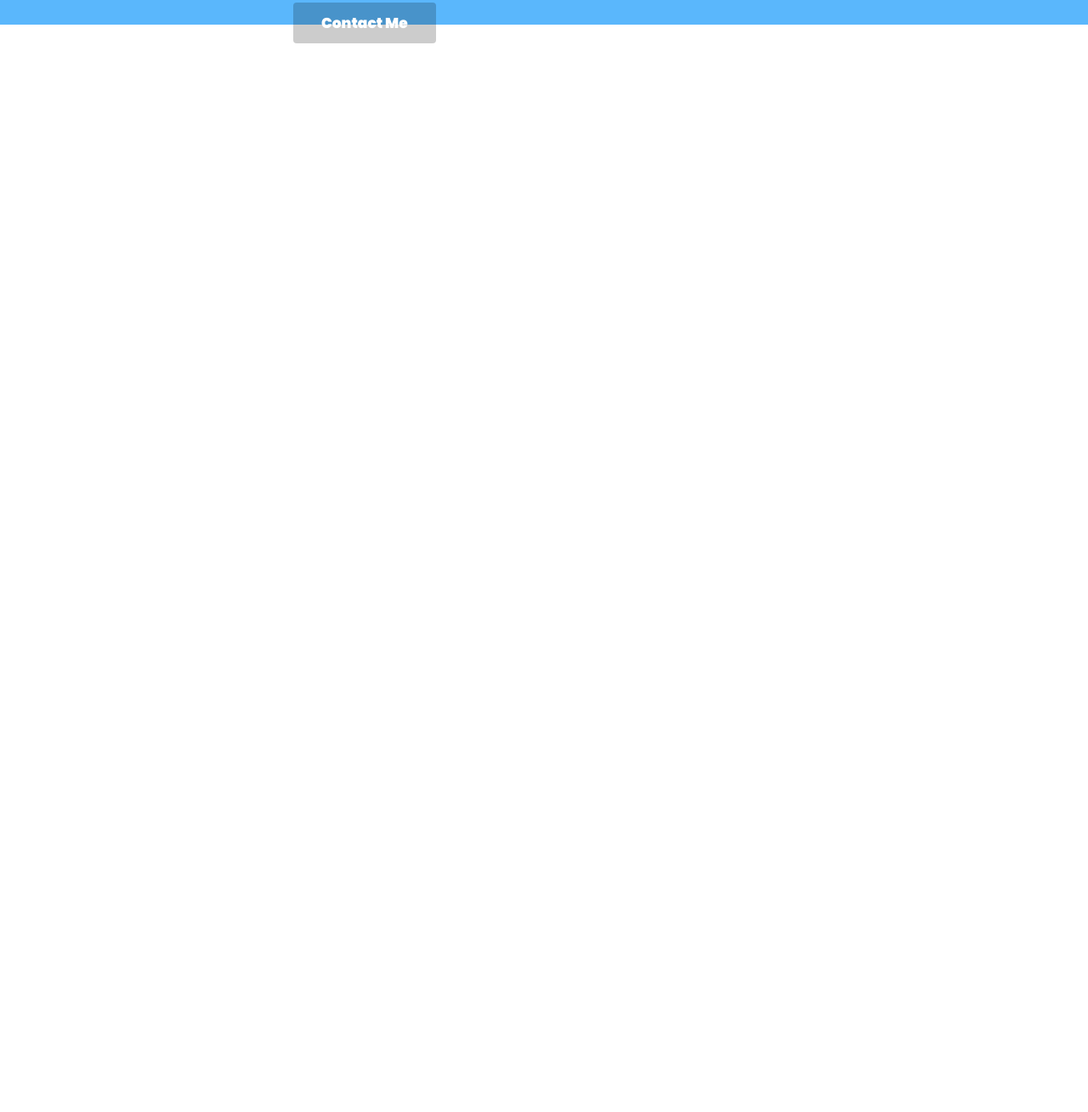
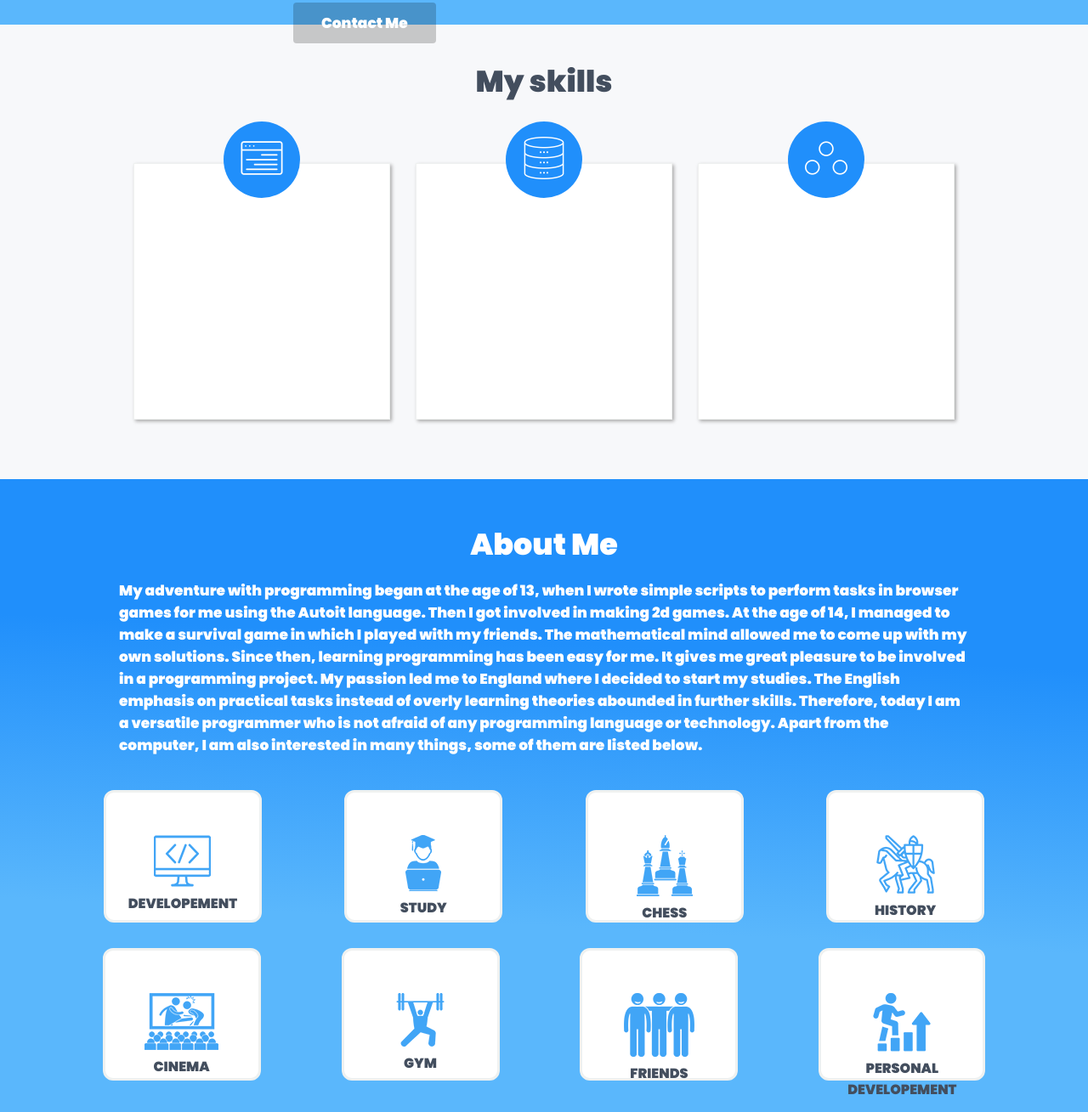
Before and after one commit to CezarySzwalbeDMU/CTEC3905_2021_502, a plain HTML site: page index.html in a window 1280 px wide. Shown: the part 371-1680 px from the top of the page at 85% size. Before the commit the page ends 800 px from the top, so only its background shows below. Drawn offline with Linux system fonts and the light colour scheme; files whose address does not match are found by name.

Commit message:
second push My skills added

```diff
--- a/css/styles.css
+++ b/css/styles.css
@@ -76,6 +76,58 @@ nav.open {
   opacity: 1;
 
 }
+#about{
+  background: linear-gradient(183deg, rgba(32,143,251,1) 27%, rgba(90,183,252,1) 67%);
+  padding-bottom:  30px;
+}
+
+#atop{
+display: flex;
+flex-direction: row;
+  }
+.atopl
+{
+  flex-grow: 1;
+
+
+
+}
+.atopr
+{
+
+  flex-grow: 1;
+
+}
+#atopc
+{
+ font-family: "Poppins", sans-serif;
+ color: white;
+ font-size: 35px;
+ font-weight: 700;
+  margin-top: 50px;
+  flex-grow: 3;
+
+  text-align: center;
+  justify-content: center;
+  display:flex;
+  flex-direction: column;
+}
+
+#textabout
+{
+text-align: left;
+margin-top: 15px;
+margin-left: 140px;
+margin-right: 140px;
+font-size: 17px;
+font-weight: 300;
+
+}
+#astop
+{
+  display: flex;
+  flex-flow:row;
+}
 
 #menuToggler {
   font-size: 70px ;
@@ -85,8 +137,111 @@ nav.open {
   z-index: 1;
 }
 
+.astopc
+{
+  display: flex;
+  margin-top: 40px;
+flex-grow: 3;
+flex-flow: column;
+
+}
+
+.int{
+
+  display: flex;
+  flex-flow: row;
+  justify-content: space-around;
+  flex-wrap: wrap;
+
+}
 
 
+.passions{
+  background-color: white;
+color: #434E5E;
+  text-align: center;
+font-family: "Poppins", sans-serif;
+font-weight: 600;
+  margin-left: 20px;
+  margin-right: 20px;
+  margin-bottom: 30px;
+  height: 150px;
+  border-width: 3px;
+    border-radius: 12px;
+    border-style: solid;
+    border-color: rgb(239, 241, 240);
+    max-width: 190px;
+    min-width:180px;
+
+}
+
+#skills{
+  background-color: #F7F8FA;
+padding-bottom: 70px;
+}
+#skillstop
+{
+
+display: flex;
+flex-flow: row;
+}
+.skillss{
+  flex-grow: 1;
+}
+#skillsc
+{
+  color: #434E5E;
+  font-family: "Poppins", sans-serif;
+  font-weight: 700;
+  font-size: 35px;
+  margin-top: 40px;
+  text-align: center;
+  flex-grow: 3;
+}
+
+#skillstops
+{
+  flex-flow: row;
+  display:flex;
+  justify-content:space-around;
+
+}
+.sidesskills
+{
+
+
+  flex-grow: 1;
+}
+.skillsx
+{
+display: flex;
+  background-color: white;
+  margin-top: 70px;
+  text-align: center;
+justify-content: center;
+  height: 300px;
+min-width: 300px;
+margin-left: 15px;
+margin-right: 15px;
+
+flex-grow: 1;
+border-radius: 0px;
+border-style: solid;
+border-width: 1px;
+border-color: rgb(239, 241, 240);
+box-shadow:  2px 2px 4px #AAAAAA;
+
+}
+.circles
+{
+ transform: translate(0px, -50px);
+  text-align: center;
+  width: 90px;
+  height: 90px;
+  border-radius: 50%;
+
+  background-color: rgba(32,143,251);
+}
 /* TABLET STYLES */
 
 @media screen and (min-width: 730px) {
@@ -264,6 +419,9 @@ flex-direction: row;
     {
       height: 450px;
     }
+
+
+
     @media screen and (max-width: 730px) {
 
       /* applies to screens wider than 999px */
--- a/index.html
+++ b/index.html
@@ -20,8 +20,8 @@
     <div id="menuToggler">MENU &#8801;</div>
     <nav id="menu">
       <a class="active" href="#">HOME</a>
+      <a href="#">SKILLS</a>
       <a href="#">ABOUT</a>
-      <a href="#">SKILLS</a>
       <a href="#">PORTFOLIO</a>
       <a href="#">CONTACT</a>
     </nav>
@@ -31,7 +31,7 @@
   <div id="homebl"></div>
   <div id="insidehomeb">
 <div id="picture"><img  src="zdj.png" width="250" height="250" alt=""></div>
-<div id="homertekst"> Hello, my name is <br><br><div id="name"> Cezary Szwalbe</div> <br> I'm an IT student who constantly increases my skills by getting involved in programming projects. In addition, I'm interested in databases and creating applications in the PHP programming language using MySQL. I expand my skills in the fields related to design and implementing websites.<br><br><div id="btn">Contact Me</div></div>
+<div id="homertekst"> Hello, my name is <br><br><div id="name"> Cezary Szwalbe</div> <br> I'm an IT student who constantly increases his skills by getting involved in programming projects. In addition, I'm interested in databases and creating applications in the PHP programming language using MySQL. I expand my skills in the fields related to design and implementing websites.<br><br><div id="btn">Contact Me</div></div>
 
 
   </div>
@@ -41,6 +41,61 @@
 
 </div>
 
+<div id=skills>
+  <div id=skillstop>
+
+  <div class="skillss"></div>
+
+<div id=skillsc>My skills</div>
+
+  <div class="skillss"></div>
+</div>
+<div id=skillstops>
+  <div class="sidesskills"></div>
+  <div class="skillsx"><div class="circles"><br><img  src="images/dev2.png" width="50" height="50" alt=""></div></div>
+  <div class="skillsx"><div class="circles"><br><img  src="images/db.png" width="50" height="50" alt=""></div></div>
+  <div class="skillsx"><div class="circles" ><br><img  src="images/others.png" width="50" height="50" alt=""></div></div>
+  <div class="sidesskills"></div>
+</div>
+
+</div>
+<div id="about">
+  <div id="atop">
+<div class="atopl"></div>
+  <div id="atopc">
+About Me
+
+<div id=textabout>
+  My adventure with programming began at the age of 13, when I wrote simple scripts to perform tasks in browser games for me using the Autoit language. Then I got involved in making 2d games. At the age of 14, I managed to make a survival game in which I played with my friends. The mathematical mind allowed me to come up with my own solutions. Since then, learning programming has been easy for me. It gives me great pleasure to be involved in a programming project. My passion led me to England where I decided to start my studies. The English emphasis on practical tasks instead of overly learning theories abounded in further skills. Therefore, today I am a versatile programmer who is not afraid of any programming language or technology. Apart from the computer, I am also interested in many things, some of them are listed below.
+ </div>
+
+  </div>
+    <div class="atopr"></div>
+  </div>
+  <div id="astop">
+    <div class=atopl></div>
+    <div class="astopc">
+      <div class="int">
+      <div class=passions><br><br><img src="images/dev.png" alt=""><br>DEVELOPEMENT</div>
+      <div class=passions><br><br><img src="images/stu.png" alt=""><br>STUDY</div>
+      <div class=passions><br><br><img src="images/chess.png" alt=""><br>CHESS</div>
+      <div class=passions><br><br><img src="images/history.png" alt=""><br>HISTORY</div>
+</div>
+  <div class="int">
+      <div class=passions><br><br><img src="images/cinema.png" alt=""><br>CINEMA</div>
+      <div class=passions><br><br><img src="images/gym.png" alt=""><br>GYM</div>
+      <div class=passions><br><br><img src="images/friends.png" alt=""><br>FRIENDS</div>
+      <div class=passions><br><br><img src="images/pd.png" alt=""><br>PERSONAL DEVELOPEMENT</div>
+</div>
+    </div>
+
+
+<div class=atopr></div>
+  </div>
+
+  </div>
+
+
   <script src="js/scripts.js"></script>
 </body>
 </html>
```
Also changed, not shown: images/chess.png (added), images/cinema.png (added), images/db.png (added), images/dev.png (added), images/dev2.png (added), images/friends.png (added), images/gym.png (added), images/history.png (added), images/lup.png (added), images/others.png (added), images/pd.png (added), images/stu.png (added).
